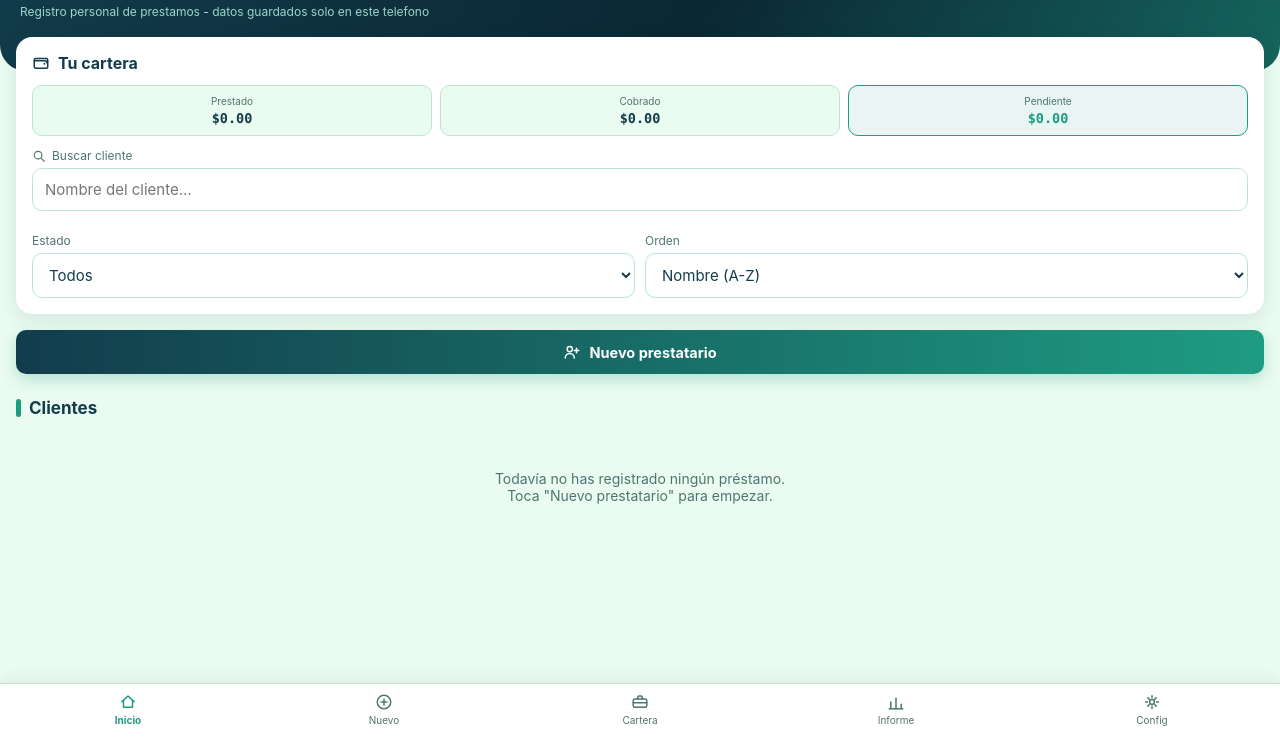
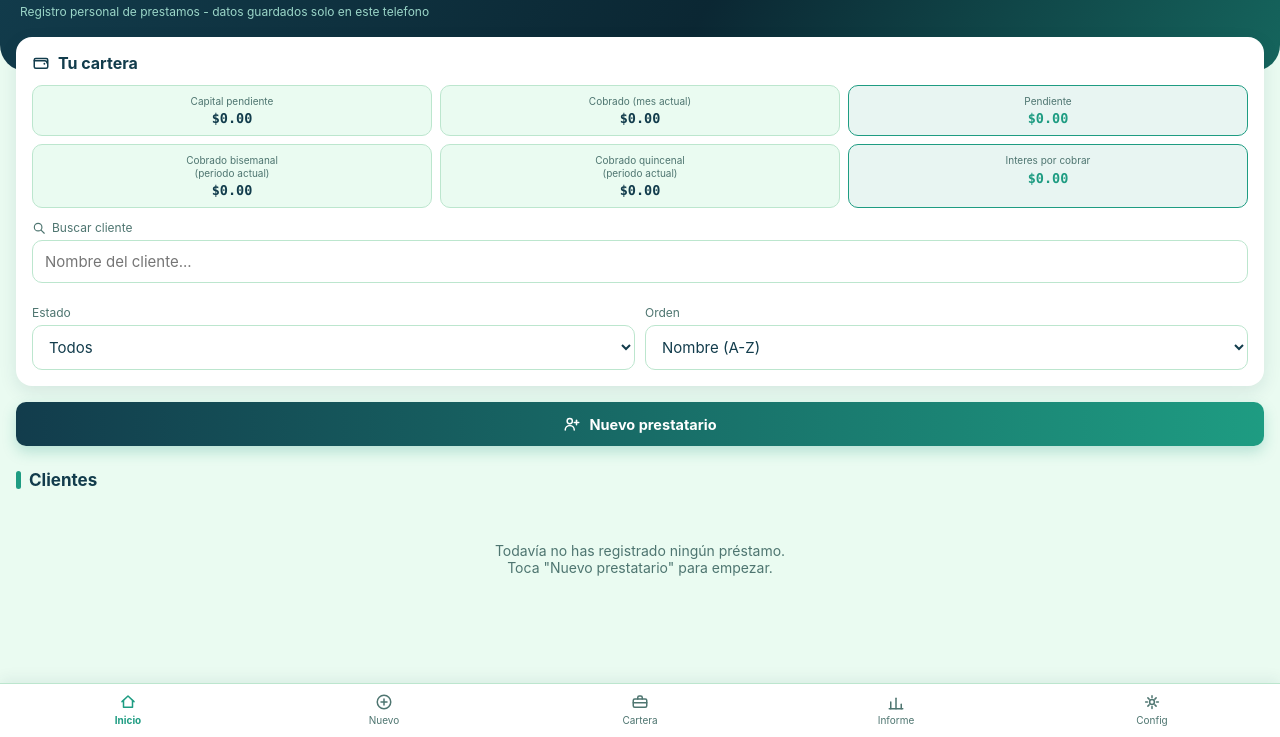
Before and after one commit to rem-by/Proyecto-FlexiCred, a plain HTML site: page index.html in a window 1280 px wide. Shown: the part 63-800 px from the top of the page. Drawn offline with Linux system fonts and the light colour scheme.

Commit message:
Add files via upload

```diff
--- a/index.html
+++ b/index.html
@@ -83,6 +83,8 @@ header p{margin:7px 0 0;font-size:12px;color:#9BD6C8;}
 .resumen .celda .val{font-size:13.5px;color:var(--cover);font-weight:700;}
 .resumen .celda.pendiente{background:rgba(30,156,130,.10);border-color:var(--brass);}
 .resumen .celda.pendiente .val{color:var(--brass);}
+.resumen-periodo{margin-top:8px;margin-bottom:10px;}
+.resumen-periodo .celda .lbl{line-height:1.25;}
 
 label{display:block;font-size:12px;color:var(--ink-soft);margin:12px 0 5px;}
 label.inline-ico{display:flex;align-items:center;gap:6px;}
@@ -270,9 +272,14 @@ textarea{min-height:170px;font-family:ui-monospace,monospace;font-size:13px;}
 <div class="panel">
   <h2 class="panel-title"><svg class="ico"><use href="#i-wallet"/></svg> Tu cartera</h2>
   <div class="resumen">
-    <div class="celda"><div class="lbl">Prestado</div><div class="val num" id="rTotalPrestado">$0</div></div>
-    <div class="celda"><div class="lbl">Cobrado</div><div class="val num" id="rTotalCobrado">$0</div></div>
+    <div class="celda"><div class="lbl">Capital pendiente</div><div class="val num" id="rTotalPrestado">$0</div></div>
+    <div class="celda"><div class="lbl">Cobrado (mes actual)</div><div class="val num" id="rTotalCobrado">$0</div></div>
     <div class="celda pendiente"><div class="lbl">Pendiente</div><div class="val num" id="rTotalPendiente">$0</div></div>
+  </div>
+  <div class="resumen resumen-periodo">
+    <div class="celda"><div class="lbl">Cobrado bisemanal<br>(periodo actual)</div><div class="val num" id="rCobradoBisemanal">$0</div></div>
+    <div class="celda"><div class="lbl">Cobrado quincenal<br>(periodo actual)</div><div class="val num" id="rCobradoQuincenal">$0</div></div>
+    <div class="celda pendiente"><div class="lbl">Interes por cobrar</div><div class="val num" id="rInteresPorCobrar">$0</div></div>
   </div>
 
   <div id="filtrosClientes">
@@ -686,6 +693,24 @@ function primerCorte(frecuencia, fechaISO){
   // históricos que debieron pasar hasta hoy, no solo desde el 11-9-2026 en adelante.
   const offset = Math.ceil(diffFechaAncla/PERIODO_DIAS)*PERIODO_DIAS;
   return new Date(ANCLA_CORTE.getTime()+offset*DIA_MS).toISOString().slice(0,10);
+}
+
+// Inicio del período de cobro ACTUAL (el día siguiente al último corte ya
+// pasado, hasta hoy) según la frecuencia — usado solo para los recuadros de
+// "cobrado en el período actual", que se reinician en cada corte y por eso
+// no son acumulativos como Prestado/Cobrado/Pendiente.
+function inicioPeriodoActual(frecuencia, hoyISO){
+  const d = new Date(hoyISO+'T00:00:00');
+  if(frecuencia==='quincenal'){
+    const anio=d.getFullYear(), mes=d.getMonth(), dia=d.getDate();
+    if(dia<=15) return new Date(anio, mes, 1).toISOString().slice(0,10);
+    return new Date(anio, mes, 16).toISOString().slice(0,10);
+  }
+  const diff = Math.round((d-ANCLA_CORTE)/DIA_MS);
+  const offset = Math.floor(diff/PERIODO_DIAS)*PERIODO_DIAS;
+  const ultimoCorte = new Date(ANCLA_CORTE.getTime()+offset*DIA_MS);
+  ultimoCorte.setDate(ultimoCorte.getDate()+1);
+  return ultimoCorte.toISOString().slice(0,10);
 }
 
 // Corte siguiente al dado, según la frecuencia.
@@ -786,16 +811,45 @@ function simularCuenta(pr, hastaISO){
 }
 
 function renderResumenGlobal(){
-  let prestado=0, cobrado=0, pendiente=0;
+  let prestado=0, cobradoMes=0, pendiente=0;
+  let cobradoBisemanal=0, cobradoQuincenal=0, interesPorCobrar=0;
+  const hoyActual = hoy();
+  const inicioMesActual = hoyActual.slice(0,7)+'-01';
+  const inicioBise = inicioPeriodoActual('bisemanal', hoyActual);
+  const inicioQuinc = inicioPeriodoActual('quincenal', hoyActual);
   DATA.prestatarios.forEach(pr=>{
     const c = simularCuenta(pr);
-    prestado += c.capitalTotal;
-    cobrado += c.pagado;
+    // Capital pendiente: baja con cada abono a capital (los pagos primero
+    // descuentan interés y el resto reduce capital) — ya no es un histórico
+    // de lo desembolsado, sino lo que realmente queda por cobrar de capital.
+    prestado += c.capital;
     pendiente += c.saldo;
+    // Interés por cobrar: el interés que queda pendiente ahora mismo, ya
+    // neto de los pagos recibidos (estos abonan primero al interés). Si un
+    // cliente pagó en el mes exactamente su interés, aquí queda en $0.
+    interesPorCobrar += c.interes;
+    // Cobrado: SOLO lo cobrado en el mes calendario actual (no histórico),
+    // con la misma lógica que usa el informe mensual, para que ambos
+    // números siempre coincidan si generas el informe del mes en curso.
+    (pr.pagos||[]).forEach(pg=>{
+      if(pg.fecha>=inicioMesActual && pg.fecha<=hoyActual) cobradoMes += pg.monto;
+    });
+    // Cobrado por frecuencia, SOLO dentro del período de pago actual (desde
+    // el último corte hasta hoy) — se reinicia en cada corte.
+    const frecuencia = pr.frecuencia || 'bisemanal';
+    const inicioPeriodo = frecuencia==='quincenal' ? inicioQuinc : inicioBise;
+    const pagadoPeriodo = c.historial
+      .filter(h=> h.tipo==='entrada' && h.fecha>=inicioPeriodo && h.fecha<=hoyActual)
+      .reduce((s,h)=> s+h.monto, 0);
+    if(frecuencia==='quincenal') cobradoQuincenal += pagadoPeriodo;
+    else cobradoBisemanal += pagadoPeriodo;
   });
   document.getElementById('rTotalPrestado').textContent = fmt(prestado);
-  document.getElementById('rTotalCobrado').textContent = fmt(cobrado);
+  document.getElementById('rTotalCobrado').textContent = fmt(cobradoMes);
   document.getElementById('rTotalPendiente').textContent = fmt(pendiente);
+  document.getElementById('rCobradoBisemanal').textContent = fmt(cobradoBisemanal);
+  document.getElementById('rCobradoQuincenal').textContent = fmt(cobradoQuincenal);
+  document.getElementById('rInteresPorCobrar').textContent = fmt(interesPorCobrar);
 }
 
 function iniciales(nombre){
```
